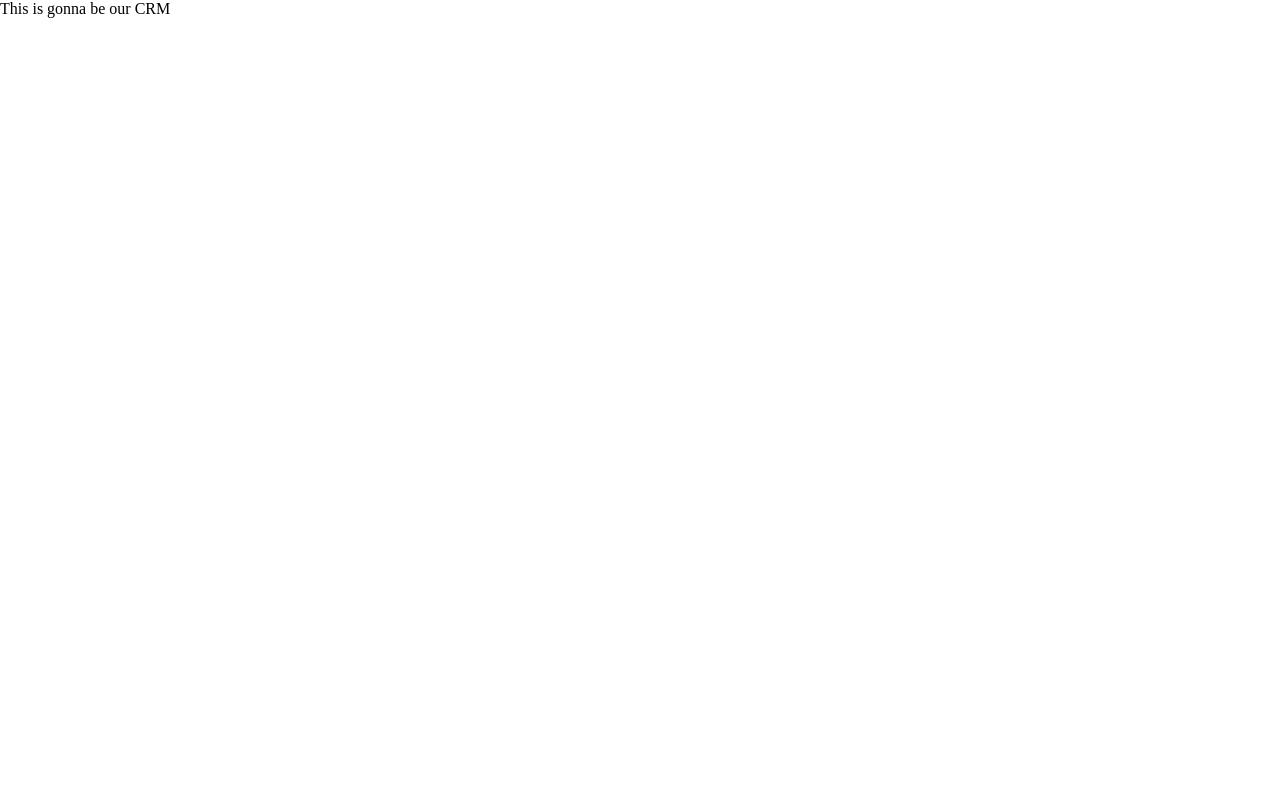
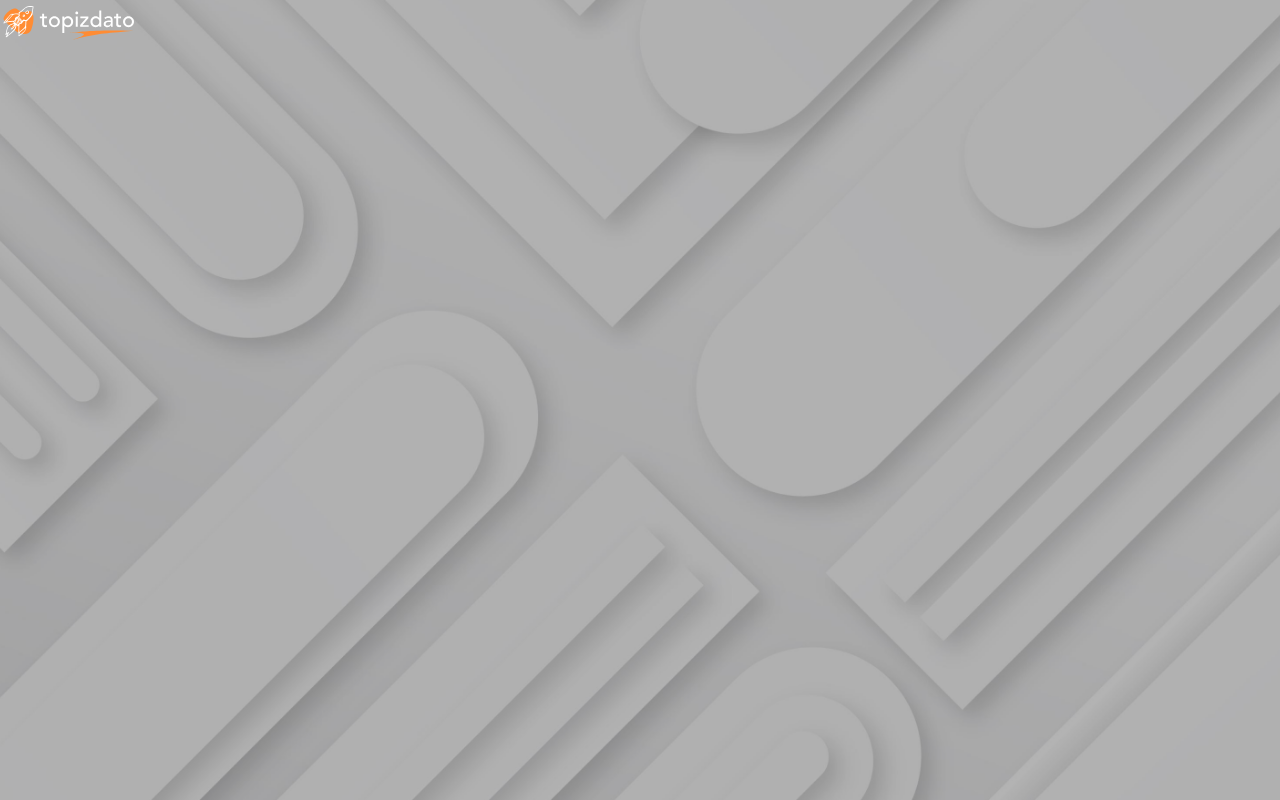
Before and after one commit to YuriyMamoshin/CRM_FE, a React (Vite) app: page / in a window 1280 px wide. Built offline with nearby package versions, Linux system fonts and the light colour scheme.

Commit message:
Add main page, background and logo

```diff
--- a/src/App.tsx
+++ b/src/App.tsx
@@ -1,5 +1,7 @@
+import { Outlet } from "react-router-dom";
+
 function App() {
-    return <p>This is gonna be our CRM</p>;
+    return <Outlet />;
 }
 
 export default App;
--- /dev/null
+++ b/src/common/enums/app-route.enum.ts
@@ -0,0 +1,3 @@
+export enum AppRoute {
+    ROOT = "/",
+}
--- /dev/null
+++ b/src/pages/main-page/index.tsx
@@ -0,0 +1,10 @@
+import styles from "./styles.module.scss";
+
+import logo from "~/assets/images/logo.svg";
+export const MainPage: React.FC = () => {
+    return (
+        <div className={styles["main-page"]}>
+            <img src={logo} alt="Logo" />
+        </div>
+    );
+};
--- /dev/null
+++ b/src/pages/main-page/styles.module.scss
@@ -0,0 +1,5 @@
+
+.main-page {
+    min-height: 100vh;
+    background: url("~/assets/images/main-background.png") center / cover;
+}
```
Also changed, not shown: src/main.tsx (+9 -1 lines), src/assets/images/logo.svg (added), src/assets/images/main-background.png (added).
